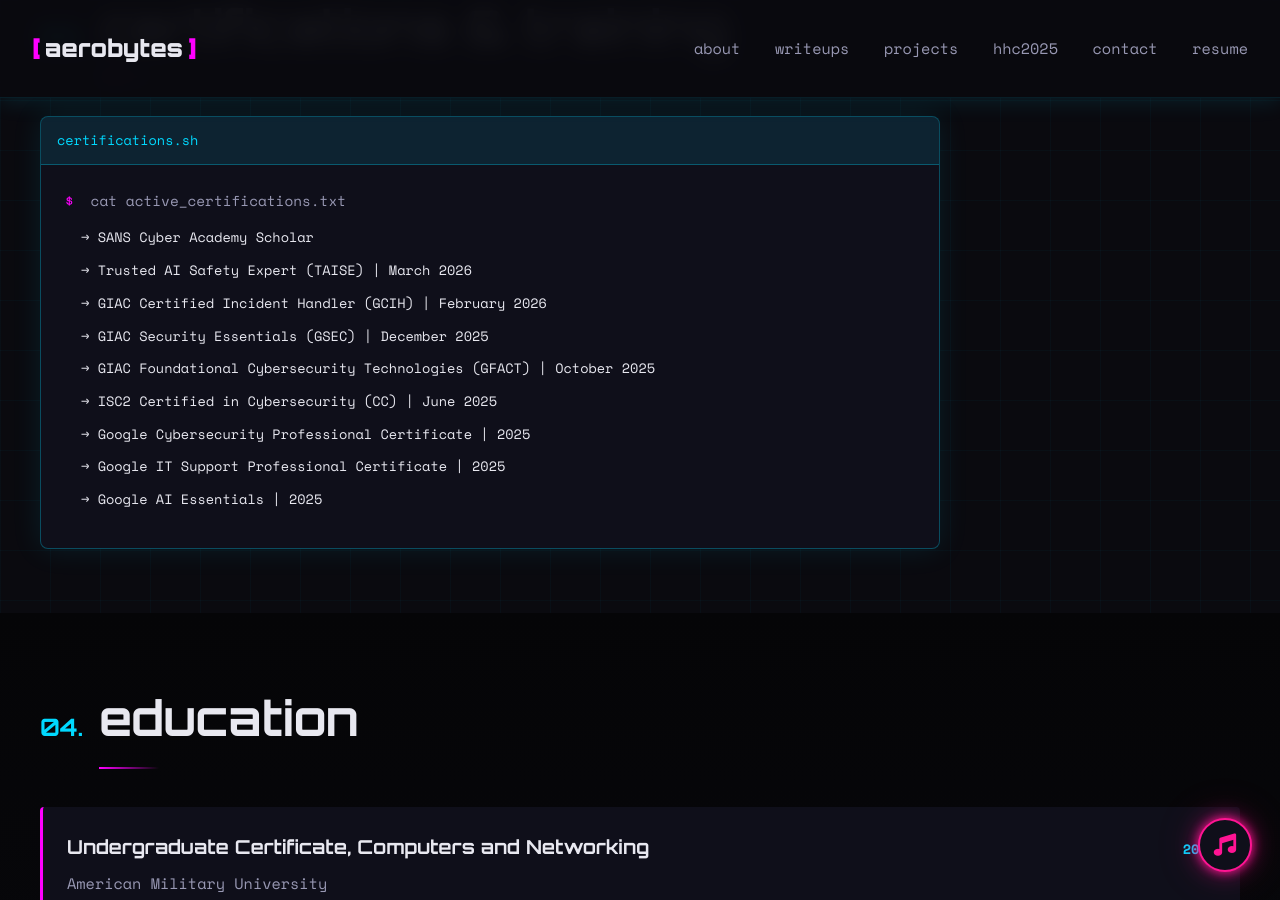
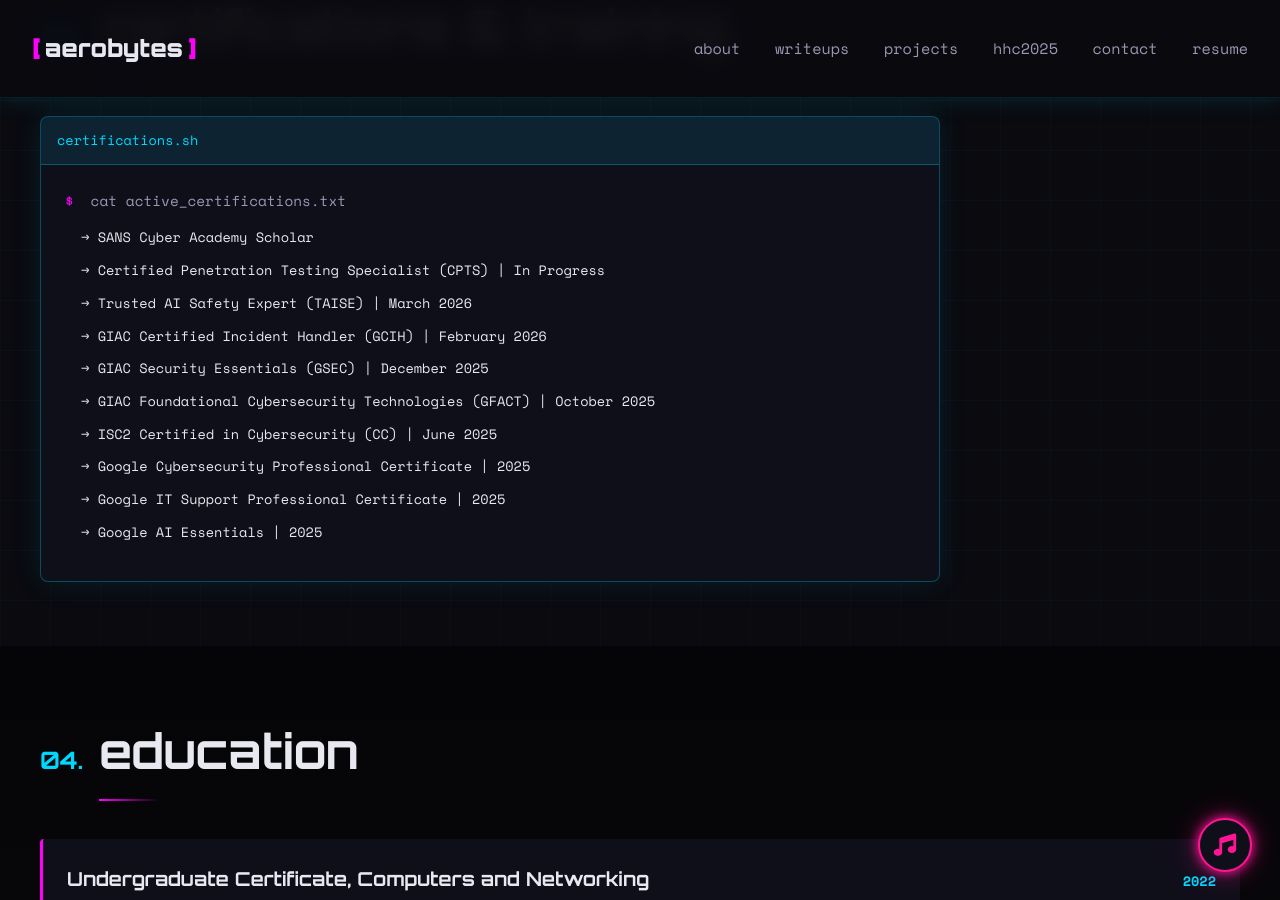
Before and after one commit to Aeronique/aerobytes-site, a Jekyll site: the page built from about.html, in a window 1280 px wide and 900 px high, scrolled down 4311 px. Built offline with Jekyll 4.4.1, drawn with Linux system fonts in a browser that asks for light colours.

Commit message:
Update about.html

```diff
--- a/about.html
+++ b/about.html
@@ -238,6 +238,7 @@
                 <p><span class="prompt">$</span> cat active_certifications.txt</p>
                 <ul class="skill-list">
                     <li>→ SANS Cyber Academy Scholar</li>
+					<li>→ Certified Penetration Testing Specialist (CPTS) | In Progress</li>
                     <li>→ Trusted AI Safety Expert (TAISE) | March 2026</li>
                     <li>→ GIAC Certified Incident Handler (GCIH) | February 2026</li>
                     <li>→ GIAC Security Essentials (GSEC) | December 2025</li>
```
